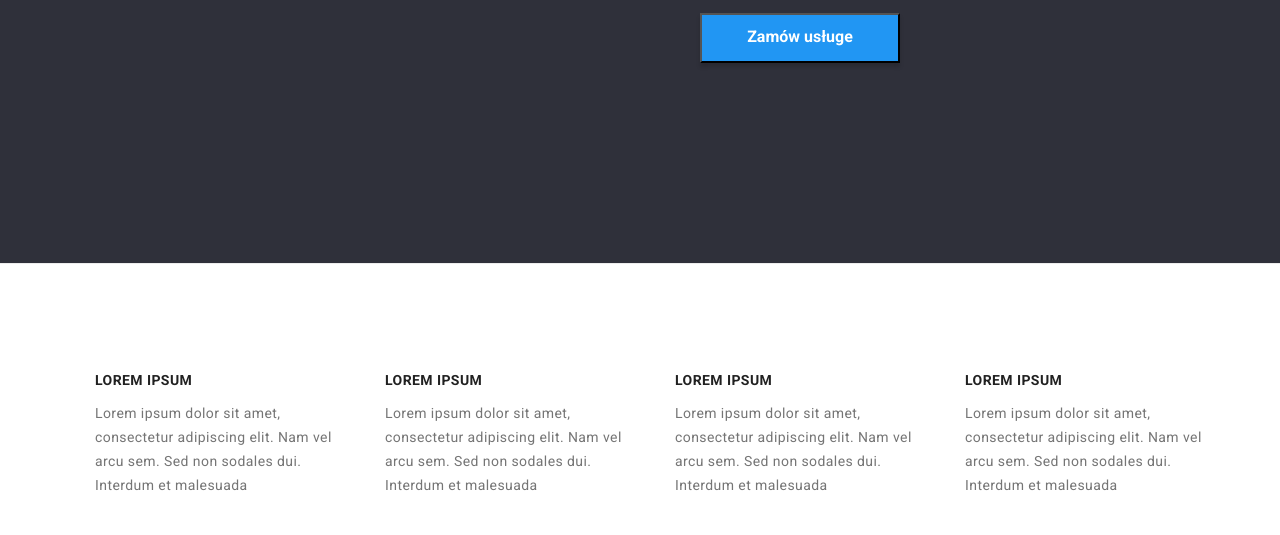
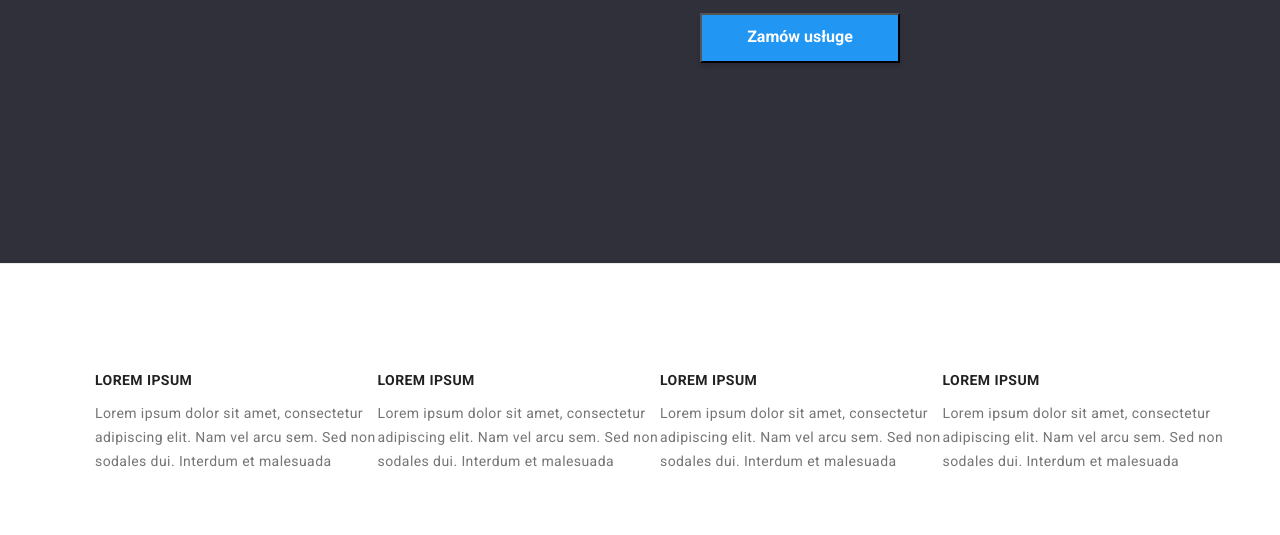
Before and after one commit to MarekPapiernik/goit-markup-hw-03, a plain HTML site: page index.html in a window 1280 px wide. Shown: the part 417-952 px from the top of the page. Drawn offline with nearby package versions, Linux system fonts and the light colour scheme.

Commit message:
sunday15:48
sun115:48

```diff
--- a/css/positioning.css
+++ b/css/positioning.css
@@ -115,7 +115,6 @@ address {
 .lorem-list {
   display: flex;
   row-gap: 10px;
-  column-gap: 30px;
 }
 
 .index-lorem {
--- a/css/styles.css
+++ b/css/styles.css
@@ -309,9 +309,9 @@ h3 {
   font-weight: 400;
   font-size: 14px;
   line-height: 1.7;
-  /* or 171% */
   letter-spacing: 0.03em;
   color: var(--gray-color);
+  align-items: flex-start;
 }
 
 h2 {
```
